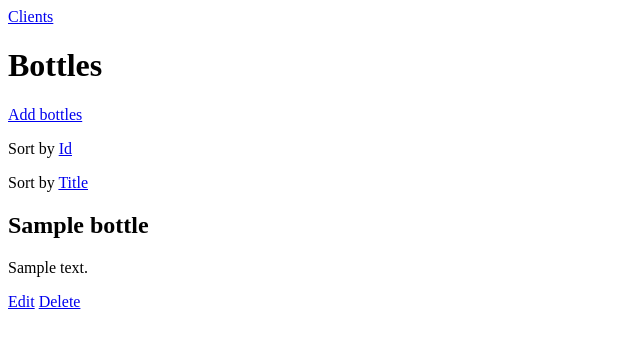
After one commit to XavDauch/LeBarbu, a Symfony app: template templates/bottle/show.html.twig in a window 1280 px wide. The commit adds this page. Shown: the top 348 px of the page, without its empty margins (0-640 px from the left). Run offline with Twig, Linux system fonts and the light colour scheme; the template is opened without the code that fills it: most values are stand-ins (such as "Sample title", 1, 10 or a date in 2020); some libraries are stand-ins or nearby versions.

Commit message:
creat_show_bottle

```diff
--- a/src/Controller/UserController.php
+++ b/src/Controller/UserController.php
@@ -68,7 +68,7 @@ class UserController extends AbstractController
             'form' => $form,
         ]);
     }
-    #[Route('/users/{slug}/delete', name: 'app_users_delete')]
+        #[Route('/users/{slug}/delete', name: 'app_users_delete')]
     public function delete(
         EntityManagerInterface $entityManagerInterface,
         User $user
--- /dev/null
+++ b/templates/bottle/show.html.twig
@@ -0,0 +1,32 @@
+{% extends 'base.html.twig' %}
+
+{% block title %}Bottles{% endblock %}
+
+{% block body %}
+    <div>
+        <a href="{{ path('app_users') }}">Clients</a>
+        <h1>Bottles</h1>
+        <a href="{{ path('app_bottles_new', {userSlug: userSlug}) }}">Add bottles</a>
+    </div>
+    <div>
+        <p{% if bottles.isSorted('bottles.id') %} class="sorted" {% endif %}>
+            Sort by {{ knp_pagination_sortable(bottles, 'Id', 'bottles.id') }}
+        </p>
+        <p{% if bottles.isSorted('bottles.title') %} class="sorted" {% endif %}>
+            Sort by {{ knp_pagination_sortable(bottles, 'Title', 'bottles.title') }}
+        </p>
+    </div>
+    {% for bottle in bottles %}
+        <div data-controller="bottle">
+            <h2 data-action="click->bottle#toggle">{{ bottle.title }}</h2>
+            <p data-bottle-target="description" style="overflow: hidden;">{{ bottle.description|nl2br }}</p>
+        </div>
+        <a href="{{ path('app_bottles_edit', {userSlug: userSlug, slug: bottle.slug}) }}">Edit</a>
+        <a href="{{ path('app_bottles_delete', {userSlug: userSlug, slug: bottle.slug}) }}" onclick="return confirm('Etes-vous sure de vouloir efface -{{ bouteille.name }}- ?')" >Delete</a>
+    {% else %}
+        <p>Il n'y a aucune bouteille... En créer une !</p>
+    {% endfor %}
+        <div class="navigation">
+            {{ knp_pagination_render(bottles) }}
+        </div>
+{% endblock %}
```
Also changed, not shown: src/Controller/BottleController.php (added, +31 -0 lines), src/Form/BottleType.php (added, +29 -0 lines), templates/user/index.html.twig (+7 -5 lines).
